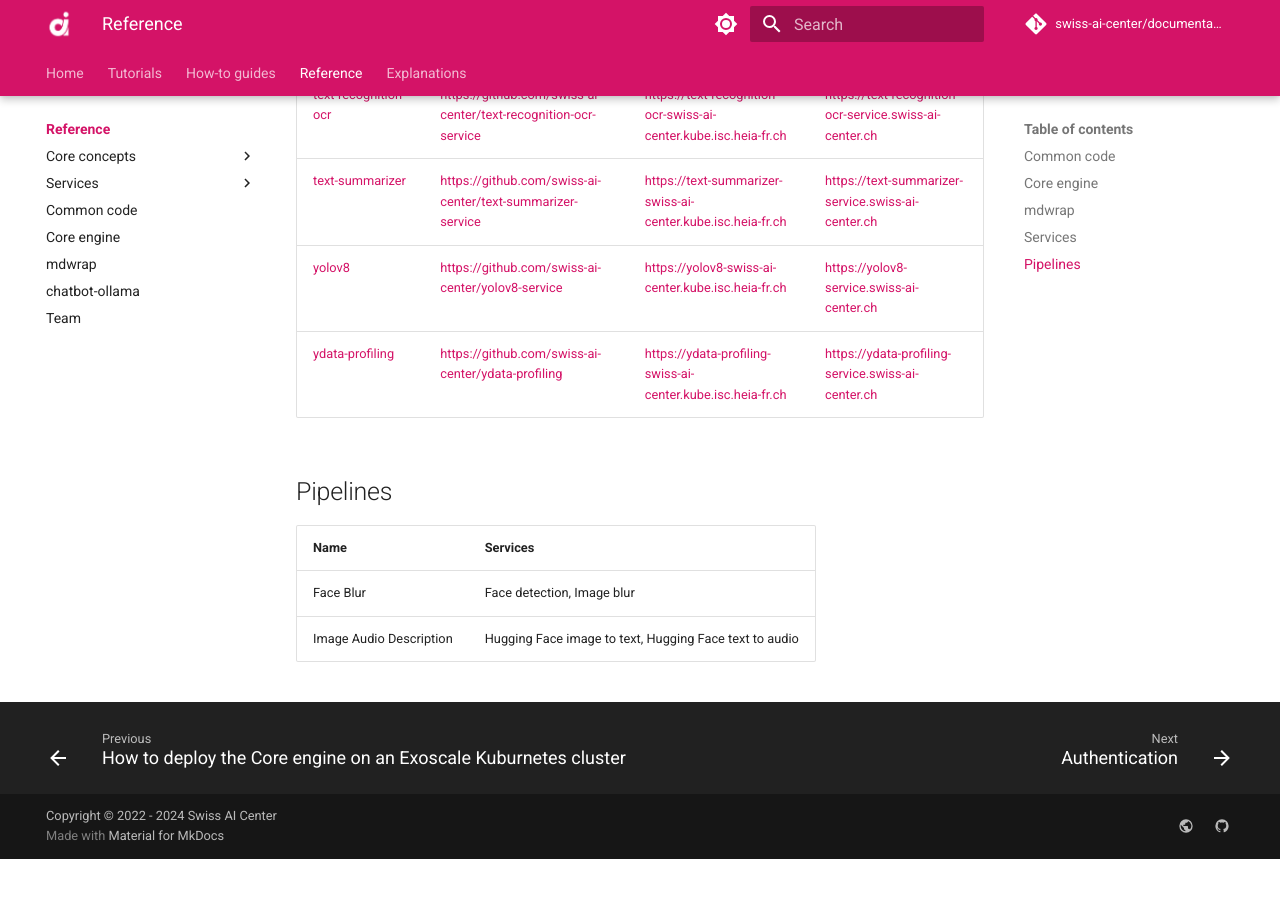
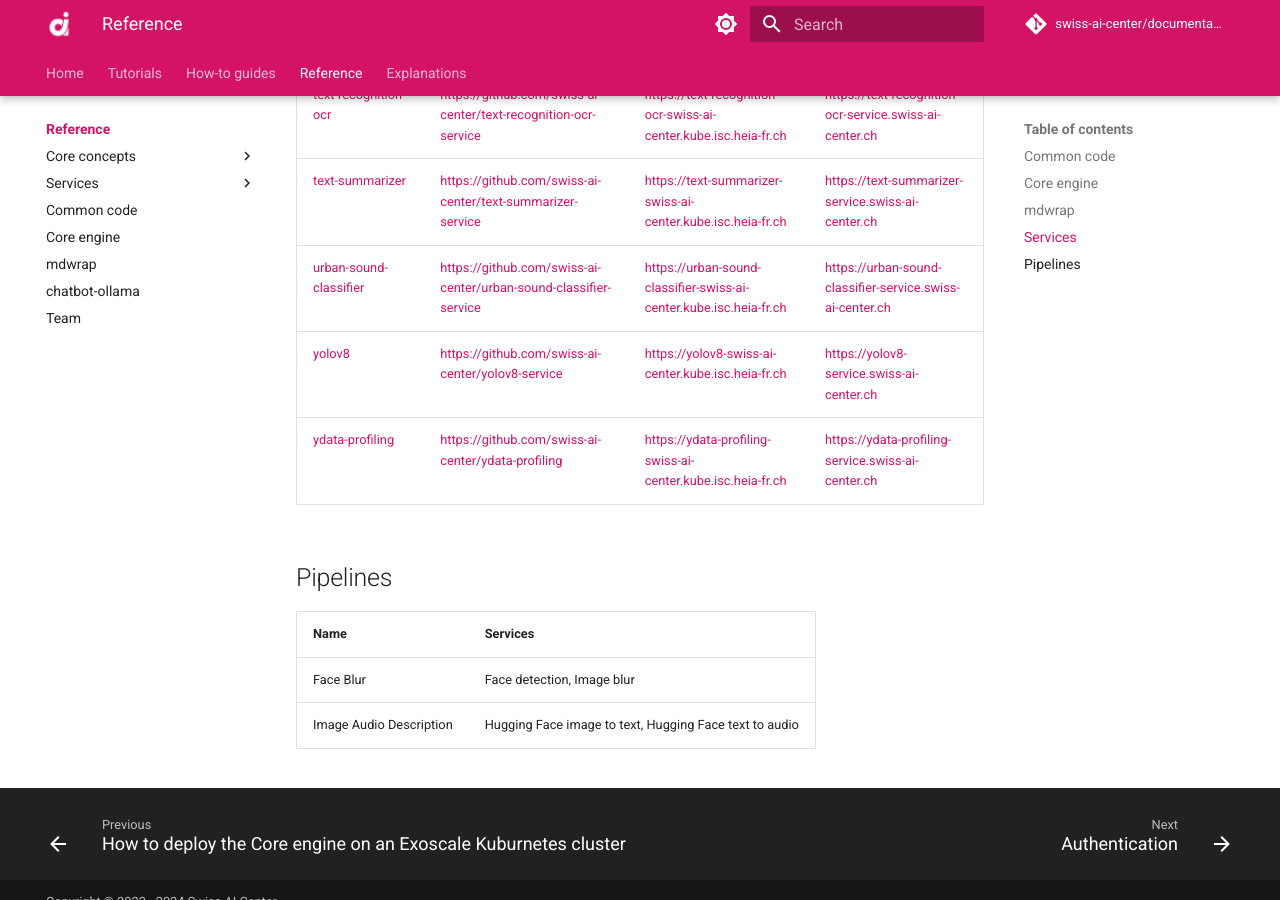
Before and after one commit to swiss-ai-center/documentation, an MkDocs documentation site: the page built from docs/reference/index.md, in a window 1280 px wide and 900 px high, scrolled down 3600 px. Built offline with MkDocs 1.6.1 and Material for MkDocs 9.7.7, drawn with Linux system fonts in a browser that asks for light colours; comment, search, counter and statistics services are not loaded; before the commit the page ends 4459 px from its top, so only the background shows below that; part of the change alters nothing that is shown.

Commit message:
ADD: Documentation on Urban Sound Classifier (#112)

```diff
--- a/docs/reference/index.md
+++ b/docs/reference/index.md
@@ -66,6 +66,7 @@ mdwrap is a command line tool to format our Markdown documentation made with
 | [summarization](./services/summarization.md)                           | <https://github.com/swiss-ai-center/summarization-service>              | -                                                                        | -                                                             |
 | [text-recognition-ocr](./services/text-recognition-ocr.md)             | <https://github.com/swiss-ai-center/text-recognition-ocr-service>            | <https://text-recognition-ocr-swiss-ai-center.kube.isc.heia-fr.ch>            | <https://text-recognition-ocr-service.swiss-ai-center.ch>     |
 | [text-summarizer](./services/text-summarizer.md)                       | <https://github.com/swiss-ai-center/text-summarizer-service>            | <https://text-summarizer-swiss-ai-center.kube.isc.heia-fr.ch>            | <https://text-summarizer-service.swiss-ai-center.ch>          |
+| [urban-sound-classifier](./services/urban-sound-classifier.md)         | <https://github.com/swiss-ai-center/urban-sound-classifier-service>     | <https://urban-sound-classifier-swiss-ai-center.kube.isc.heia-fr.ch>     | <https://urban-sound-classifier-service.swiss-ai-center.ch>   |
 | [yolov8](./services/yolov8.md)                                         | <https://github.com/swiss-ai-center/yolov8-service>                     | <https://yolov8-swiss-ai-center.kube.isc.heia-fr.ch>                     | <https://yolov8-service.swiss-ai-center.ch>                   |
 | [ydata-profiling](./services/ydata-profiling.md)                       | <https://github.com/swiss-ai-center/ydata-profiling>                    | <https://ydata-profiling-swiss-ai-center.kube.isc.heia-fr.ch>            | <https://ydata-profiling-service.swiss-ai-center.ch>          |
 
--- /dev/null
+++ b/docs/reference/services/urban-sound-classifier.md
@@ -0,0 +1,63 @@
+# urban-sound-classifier
+
+- [:material-account-group: Main author - HES-SO Valais-Wallis](https://www.hes-so.ch/swiss-ai-center/equipe)
+- [:material-git: Code](https://github.com/swiss-ai-center/urban-sound-classifier-service)
+- [:material-kubernetes: Deployment configuration](https://github.com/swiss-ai-center/urban-sound-classifier/tree/main/kubernetes)
+- [:material-test-tube: Staging](https://urban-sound-classifier-swiss-ai-center.kube.isc.heia-fr.ch)
+- [:material-factory: Production](https://urban-sound-classifier-service.swiss-ai-center.ch)
+
+## Description
+
+!!! note
+
+    More information about the service specification can be found in the
+    [**Core concepts > Service**](../core-concepts/service.md) documentation.
+
+This service uses a Convolutional Neural Network (CNN) to classify an urban
+sound. The follwowing sounds can be detected :
+
+- air_conditioner
+- car_horn
+- children_playing
+- dog_bark
+- drilling
+- engine_idling
+- gun_shot
+- jackhammer
+- siren
+- street_music
+
+The CNN is trained on the MEL-Spectrogram of the sound sample, which transforms
+the audio into a visual representation of its frequency content over time. This
+allows the CNN to learn key features from both time and frequency domains,
+improving its ability to recognize patterns in the audio data.
+
+!!! note
+
+    Urban sound samples can be download from
+    [here](https://urbansounddataset.weebly.com/download-urbansound.html).
+
+The API documentation is automatically generated by FastAPI using the OpenAPI
+standard. A user friendly interface provided by Swagger is available under the
+`/docs` route, where the endpoints of the service are described.
+
+This simple service only has one route `/compute` that takes a mp3 file as
+input, which will be analyzed.
+
+## Environment variables
+
+Check the
+[**Core concepts > Service > Environment variables**](../core-concepts/service.md#environment-variables)
+documentation for more details.
+
+## Run the tests with Python
+
+Check the
+[**Core concepts > Service > Run the tests with Python**](../core-concepts/service.md#run-the-tests-with-python)
+documentation for more details.
+
+## Start the service locally
+
+Check the
+[**Core concepts > Service > Start the service locally**](../core-concepts/service.md#start-the-service-locally)
+documentation for more details.
--- a/mkdocs.yml
+++ b/mkdocs.yml
@@ -67,6 +67,7 @@ nav:
           - summarization service: reference/services/summarization.md
           - text-recognition-ocr service: reference/services/text-recognition-ocr.md
           - text-summarizer service: reference/services/text-summarizer.md
+          - urban-sound-classifier service: reference/services/urban-sound-classifier.md
           - yolov8 service: reference/services/yolov8.md
           - ydata-profiling service: reference/services/ydata-profiling.md
       - Common code: reference/common-code.md
```
